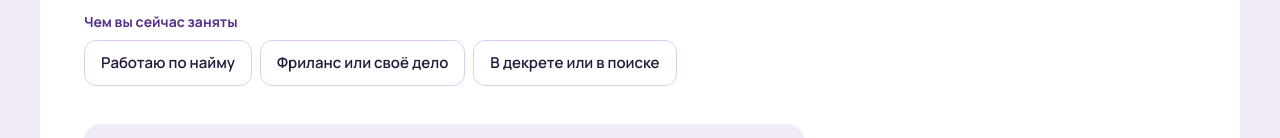
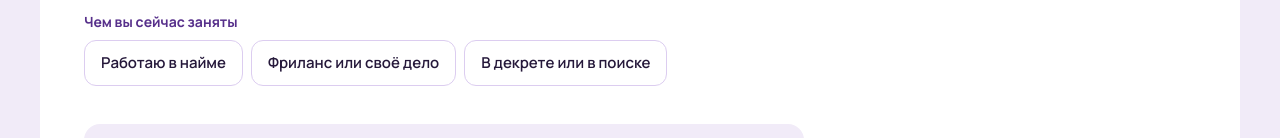
Before and after one commit to izmukovvladimir-cyber/alexandrova-baza, a plain HTML site: page calc/denezhnyy-tormoz.html in a window 1280 px wide. Shown: the part 560-698 px from the top of the page. Drawn offline with nearby package versions, Linux system fonts and the light colour scheme.

Commit message:
Денежный тормоз: «Работаю в найме»

```diff
--- a/assets/calc_tormoz.js
+++ b/assets/calc_tormoz.js
@@ -11,7 +11,7 @@
   var ORDER = [5, 9, 6, 1, 2, 3, 4, 7, 8];
   var WEBINAR_DIGITS = [5, 9, 6, 1];
   var STATUSES = [
-    { key: "hire", label: "Работаю по найму" },
+    { key: "hire", label: "Работаю в найме" },
     { key: "free", label: "Фриланс или своё дело" },
     { key: "pause", label: "В декрете или в поиске" }
   ];
--- a/calc/denezhnyy-tormoz.html
+++ b/calc/denezhnyy-tormoz.html
@@ -29,7 +29,7 @@
 <div class="calc-field"><label for="date-a">Ваша дата рождения</label>
 <input id="date-a" name="a" type="text" inputmode="numeric" autocomplete="off" placeholder="дд.мм.гггг" maxlength="10" aria-describedby="date-a-err">
 <span class="calc-err" id="date-a-err" aria-live="polite"></span></div>
-<fieldset class="calc-status"><legend>Чем вы сейчас заняты</legend><div class="st-row"><label class="st-opt"><input type="radio" name="status" value="0"><span>Работаю по найму</span></label><label class="st-opt"><input type="radio" name="status" value="1"><span>Фриланс или своё дело</span></label><label class="st-opt"><input type="radio" name="status" value="2"><span>В декрете или в поиске</span></label></div><span class="calc-err" id="status-err" aria-live="polite"></span></fieldset>
+<fieldset class="calc-status"><legend>Чем вы сейчас заняты</legend><div class="st-row"><label class="st-opt"><input type="radio" name="status" value="0"><span>Работаю в найме</span></label><label class="st-opt"><input type="radio" name="status" value="1"><span>Фриланс или своё дело</span></label><label class="st-opt"><input type="radio" name="status" value="2"><span>В декрете или в поиске</span></label></div><span class="calc-err" id="status-err" aria-live="polite"></span></fieldset>
 <div class="calc-explain"><h2>Как мы считаем</h2><p>По дате рождения строится таблица цифр, в школе её называют психоматрицей. В ней девять клеток, по одной на каждую цифру от 1 до 9, и каждая цифра описывает одно качество человека. Мы берём цифру, которой у вас больше всего: это ваша самая сильная сторона. У каждой сильной стороны есть перекос, и именно он может тормозить ваши деньги.</p></div>
 <button class="btn btn-brand calc-go" type="submit">Узнать, что меня тормозит</button>
 </form>
```
